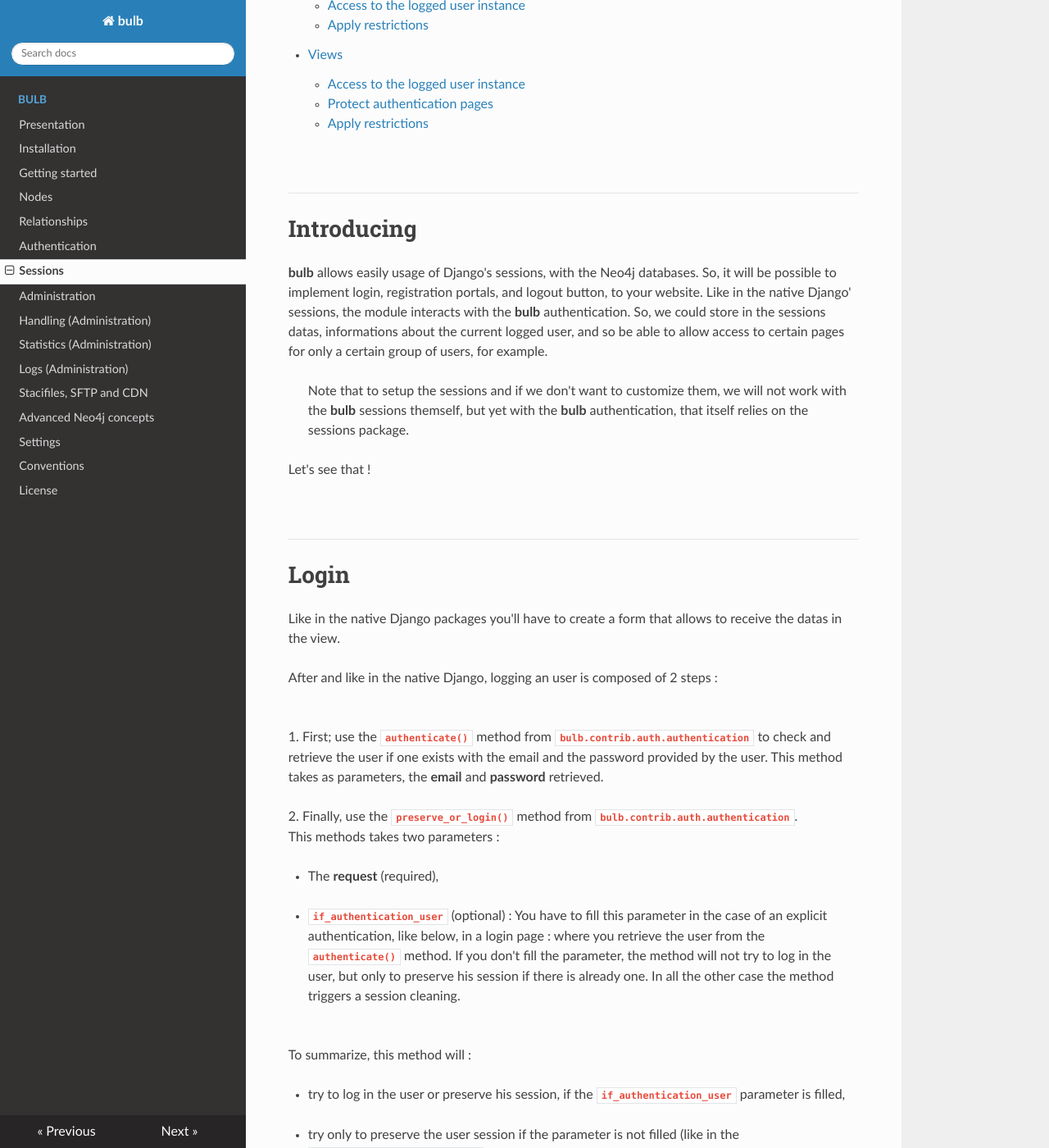
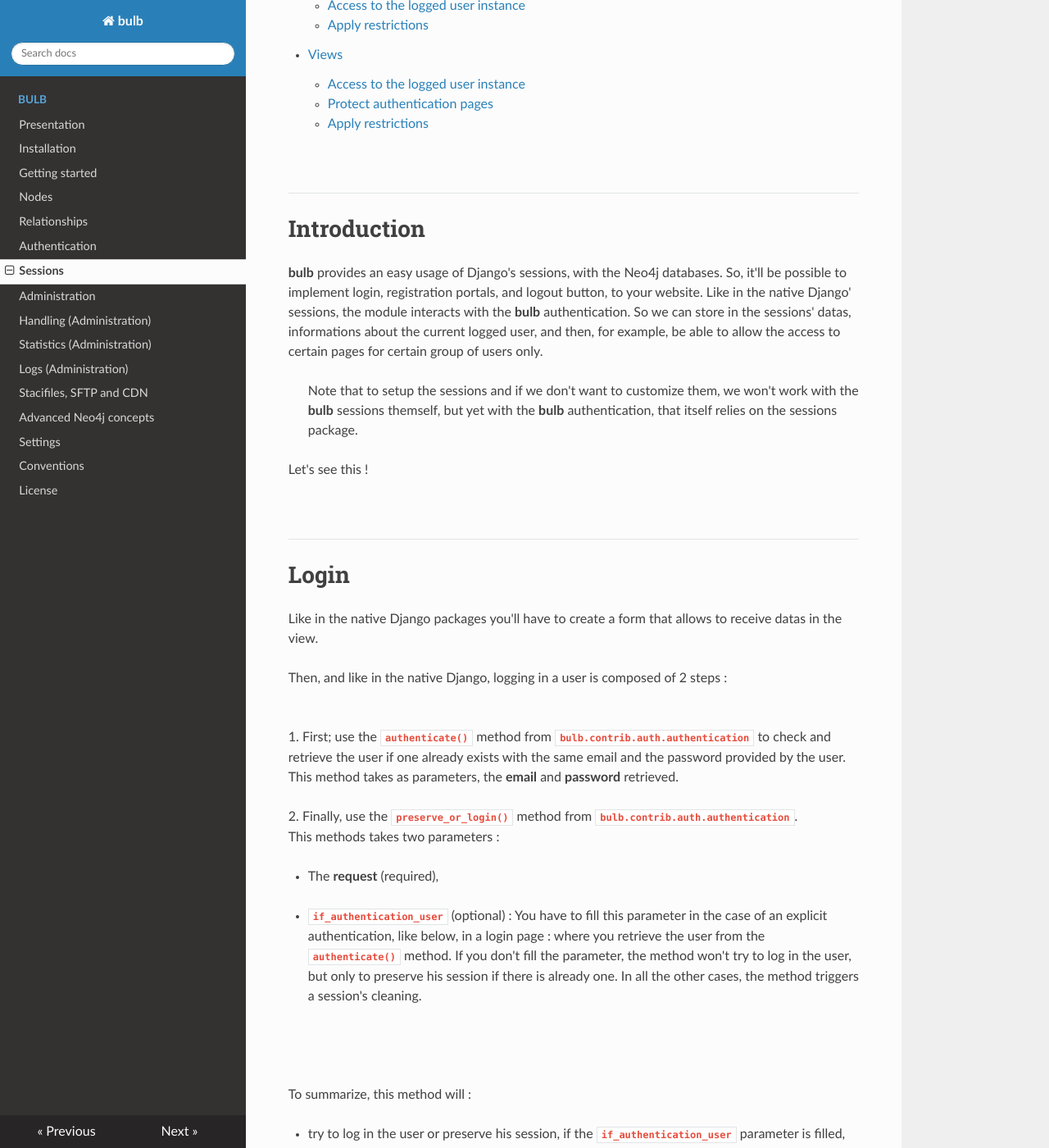
Before and after one commit to LilaRest/bulb, an MkDocs documentation site: the page built from bulb_docs/sessions.md, in a window 1280 px wide and 1400 px high, scrolled down 286 px. Shown: the whole window at 82% size. Built offline with MkDocs 1.6.1, drawn with Linux system fonts in a browser that asks for light colours; nearby versions of some CDN libraries; some of the changed text lies outside the part shown.

Commit message:
Update sessions.md

````diff
--- a/bulb_docs/sessions.md
+++ b/bulb_docs/sessions.md
@@ -5,25 +5,25 @@
 
 ---
 
-# Introducing
-**bulb** allows easily usage of Django's sessions, with the Neo4j databases. So, it will be possible to implement login, registration portals, and logout button, to your website.
-Like in the native Django' sessions, the module interacts with the **bulb** authentication. So, we could store in the sessions datas, informations about the current logged user, and so be able to allow access to certain pages for only a certain group of users, for example.
+# Introduction
+**bulb** provides an easy usage of Django's sessions, with the Neo4j databases. So, it'll be possible to implement login, registration portals, and logout button, to your website.
+Like in the native Django' sessions, the module interacts with the **bulb** authentication. So we can store in the sessions' datas, informations about the current logged user, and then, for example, be able to allow the access to certain pages for certain group of users only.
 
-> Note that to setup the sessions and if we don't want to customize them, we will not work with the **bulb** sessions themself, but yet with the **bulb** authentication, that itself relies on the sessions package.
+> Note that to setup the sessions and if we don't want to customize them, we won't work with the **bulb** sessions themself, but yet with the **bulb** authentication, that itself relies on the sessions package.
 
-Let's see that !
+Let's see this !
 <br/>
 <br/>
 
 ---
 
 # Login
-Like in the native Django packages you'll have to create a form that allows to receive the datas in the view.
+Like in the native Django packages you'll have to create a form that allows to receive datas in the view.
 
-After and like in the native Django, logging an user is composed of 2 steps :
+Then, and like in the native Django, logging in a user is composed of 2 steps :
 <br/>
 <br/>
-1. First; use the **`authenticate()`** method from **`bulb.contrib.auth.authentication`** to check and retrieve the user if one exists with the email and the password provided by the user. This method takes as parameters, the **email** and **password** retrieved.
+1. First; use the **`authenticate()`** method from **`bulb.contrib.auth.authentication`** to check and retrieve the user if one already exists with the same email and the password provided by the user. This method takes as parameters, the **email** and **password** retrieved.
 <br/>
 2. Finally, use the **`preserve_or_login()`** method from **`bulb.contrib.auth.authentication`**.
 This methods takes two parameters :
@@ -31,7 +31,8 @@
 - The **request** (required),
 <br/>
 
-- **`if_authentication_user`** (optional) : You have to fill this parameter in the case of an explicit authentication, like below, in a login page : where you retrieve the user from the **`authenticate()`** method. If you don't fill the parameter, the method will not try to log in the user, but only to preserve his session if there is already one. In all the other case the method triggers a session cleaning.
+- **`if_authentication_user`** (optional) : You have to fill this parameter in the case of an explicit authentication, like below, in a login page : where you retrieve the user from the **`authenticate()`** method. If you don't fill the parameter, the method won't try to log in the user, but only to preserve his session if there is already one. In all the other cases, the method triggers a session's cleaning.
+
 <br/>
 <br/>
 
@@ -40,10 +41,10 @@
 - try to log in the user or preserve his session, if the **`if_authentication_user`** parameter is filled,
 <br/>
 
-- try only to preserve the user session if the parameter is not filled (like in the **`bulb.contrib.auth.middleware`**, which refresh and preserve the session at every request),
+- try only to preserve the user's session if the parameter isn't filled (like in the **`bulb.contrib.auth.middleware`**, that refresh and preserve the session at each request),
 <br/>
 
-- clean the related sessions in the database and in the cookie, if their is nor the **`if_authentication_user`** parameter, nor a user in the request (or if datas are obsolete or damaged).
+- clean the related sessions in the database and in the cookie, if there is neither the **`if_authentication_user`** parameter, nor a user in the request (or if datas are obsolete or damaged).
 <br/>
 <br/>
 Demonstration :
@@ -83,8 +84,8 @@
 ---
 
 # Registration
-The registrations of users is mainly the role of the authentication **bulb** module. You'll have to create a form, which, on submit, will create an user. (See [Authentication](https://bulb.readthedocs.io/en/latest/authentication/))
-But for a better experience you could add an automatic login when the users have just registered :
+The registration of users is mainly the role of the authentication **bulb** module. You'll have to create a form, which, on submit, will create a user. (See [Authentication](https://bulb.readthedocs.io/en/latest/authentication/))
+But for a better experience you can add an automatic login when the users have just registered :
 <br/>
 
 > <small>views.py</small>
@@ -131,7 +132,7 @@
 ---
 
 # Logout
-The logout is the easiest step in the sessions management, just use the **`force_clear_user_session()`** method. This method takes only one argument, the **request**.
+The logout is the easiest step in the sessions' management, just use the **`force_clear_user_session()`** method. This method takes only one argument, the **request**.
 <br/>
 
 > <small>views.py</small>
@@ -177,9 +178,9 @@
 <br/>
 
 - ## Apply restrictions
-Sometimes we will need to allow only certain users to see a certain content.
+Sometimes we'll need to allow only certain users to see a certain content.
 <br/>
-In the same way with as the native Django's package, you can allow only the logged users to see a certain content. To do that, use the **user_is_logged** variable, that returns **True** if the user is logged and **False** if he isn't.
+As in the native Django's package, you can allow only the logged users to see a certain content. To do so, use the **user_is_logged** variable, that returns **True** if the user is logged and **False** if he isn't.
 
 > <small>my_template.html</small>
 ```html
@@ -208,7 +209,7 @@
 <br/>
 <br/>
 
-But, if you want to apply restrictions with specifics permissions, you could use the **has_perm** tag from the **auth_extras** library. This is to apply on the user variable and it takes one parameter, the codename of the permission to test, and returns **True** if the user has the permission and **False** if he hasn't.
+But, if you want to apply restrictions with specific permissions, you can use the **has_perm** tag from the **auth_extras** library. This is to apply on the user variable and it takes one parameter, the codename of the permission to test, and returns **True** if the user has the permission and **False** if he hasn't.
 > <small>my_template.html</small>
 ```html
 {% load auth_extras %}
@@ -248,7 +249,7 @@
 
 - ## Access to the logged user instance
 For each new created session, the user instance is stored in the **`user`** attribute of the **`request`** object.
-So you could work with the logged user like that :
+So you could work with the logged user like this :
 
 > <small>views.py</small>
 ```python
@@ -270,7 +271,7 @@
 <br/>
 
 - ## Protect authentication pages
-Sometimes, you could have to disallow the access to the authentication pages (login and registration pages) when the user is logged. To do that you can use the **`protect_authentication_view`** decorator on your login and registration views. This decorator can takes as an optional argument the url to which redirect the user if he is already logged. Otherwise, you can directly define the **`BULB_HOME_PAGE_URL`** in your **settings.py** file.
+Sometimes, you want to forbid the access to the authentication pages (login and registration pages) when the user is logged. To do so you can use the **`protect_authentication_view`** decorator on your login and registration views. This decorator can take as an optional argument, the url towards which you want to redirect the user if he is already logged. Otherwise, you can directly define the **`BULB_HOME_PAGE_URL`** in your **settings.py** file.
 <br/>
 > <small>views.py</small>
 ```python
````
